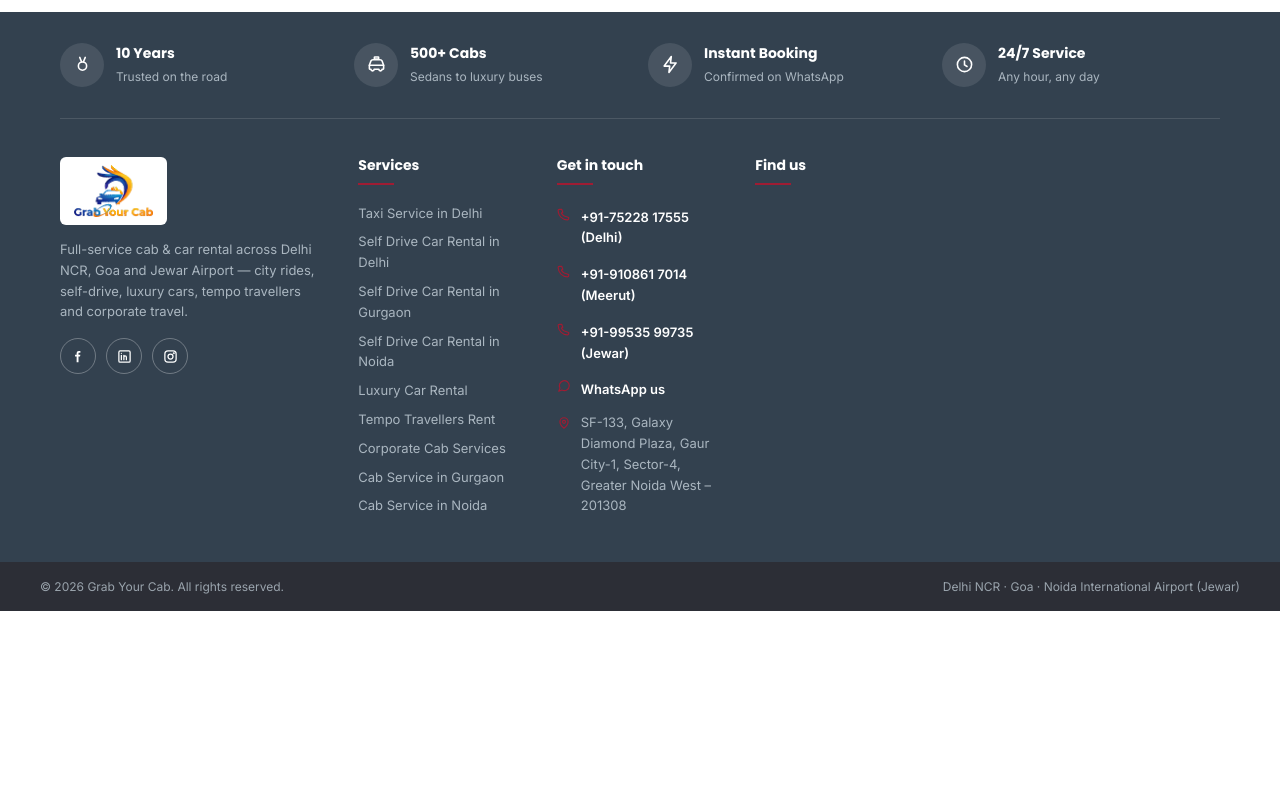
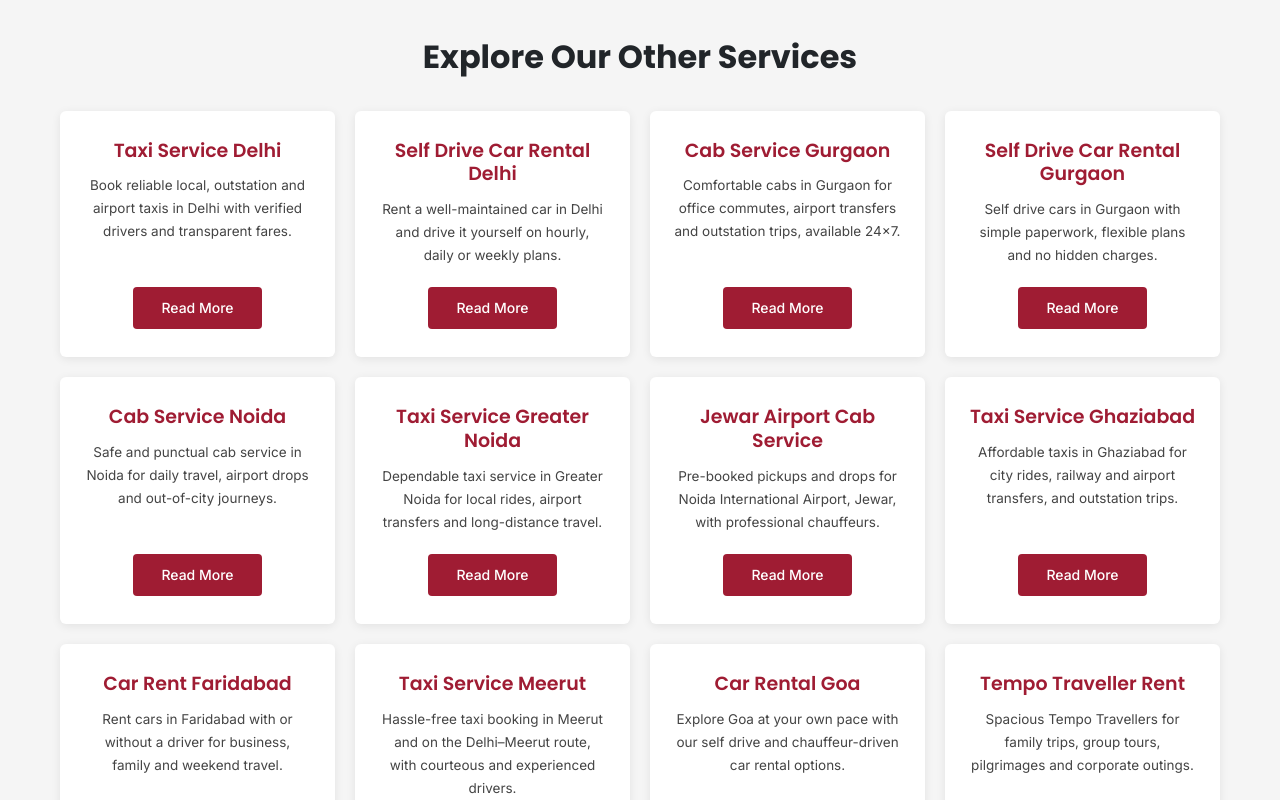
Before and after one commit to grabyourcab-lgtm/grabuourcabv2, a Next.js app: page /self-drive-car-rental-noida in a window 1280 px wide. Shown: the part 9440-10240 px from the top of the page. Before the commit the page ends 10051 px from the top, so only its background shows below. Built offline with nearby package versions, Linux system fonts and the light colour scheme; grey boxes are pictures that could not be loaded.

Commit message:
services

```diff
--- a/app/page.tsx
+++ b/app/page.tsx
@@ -13,6 +13,7 @@
 import { CITIES, TESTIMONIALS, OFFICES, PHONES, waLink } from "@/lib/site";
 import WelcomeSection from "@/components/sections/Welcome";
 import CitiesGrid from "@/components/sections/CitiesGrid";
+
 
 export const dynamic = "force-dynamic";
 
@@ -243,6 +244,8 @@
         </div>
       </section>
 
+
+
       {/* ABOUT + DELIVERS */}
       {/* <section className="sec grey">
         <div className="container">
--- a/app/self-drive-car-rental-noida/page.tsx
+++ b/app/self-drive-car-rental-noida/page.tsx
@@ -3,6 +3,7 @@
 import type { Metadata } from "next";
 import Link from "next/link";
 import TaxiSearch from "../taxi/page";
+import OtherServices from "@/components/sections/OtherServices";
 export const metadata: Metadata = {
   title: "Self Drive Car Rental in Noida | Flexible Car Hire",
   alternates: {
@@ -739,6 +740,7 @@
           </div>
         </div>
       </section>
+      <OtherServices current="self-drive-car-rental-noida"/>
       <Footer />
     </>
   );
--- /dev/null
+++ b/components/sections/OtherServices.tsx
@@ -0,0 +1,197 @@
+import Link from "next/link";
+
+/**
+ * OtherServices - "Explore Our Other Services" section
+ *
+ * Usage:
+ *   <OtherServices current="taxi-service-delhi" />
+ *
+ * current -> jis page par ho uska slug (wo list me nahi dikhega)
+ * limit   -> optional, kitne cards dikhane hain (default: sab)
+ */
+const SERVICES = [
+  {
+    slug: "taxi-service-delhi",
+    title: "Taxi Service Delhi",
+    desc: "Book reliable local, outstation and airport taxis in Delhi with verified drivers and transparent fares.",
+  },
+  {
+    slug: "self-drive-car-rental-delhi",
+    title: "Self Drive Car Rental Delhi",
+    desc: "Rent a well-maintained car in Delhi and drive it yourself on hourly, daily or weekly plans.",
+  },
+  {
+    slug: "cab-service-gurgaon",
+    title: "Cab Service Gurgaon",
+    desc: "Comfortable cabs in Gurgaon for office commutes, airport transfers and outstation trips, available 24x7.",
+  },
+  {
+    slug: "self-drive-car-rental-gurgaon",
+    title: "Self Drive Car Rental Gurgaon",
+    desc: "Self drive cars in Gurgaon with simple paperwork, flexible plans and no hidden charges.",
+  },
+  {
+    slug: "cab-service-noida",
+    title: "Cab Service Noida",
+    desc: "Safe and punctual cab service in Noida for daily travel, airport drops and out-of-city journeys.",
+  },
+  {
+    slug: "self-drive-car-rental-noida",
+    title: "Self Drive Car Rental Noida",
+    desc: "Choose from a range of clean, serviced cars in Noida and enjoy the freedom of driving yourself.",
+  },
+  {
+    slug: "taxi-service-greater-noida",
+    title: "Taxi Service Greater Noida",
+    desc: "Dependable taxi service in Greater Noida for local rides, airport transfers and long-distance travel.",
+  },
+  {
+    slug: "jewar-airport-cab-service",
+    title: "Jewar Airport Cab Service",
+    desc: "Pre-booked pickups and drops for Noida International Airport, Jewar, with professional chauffeurs.",
+  },
+  {
+    slug: "taxi-service-ghaziabad",
+    title: "Taxi Service Ghaziabad",
+    desc: "Affordable taxis in Ghaziabad for city rides, railway and airport transfers, and outstation trips.",
+  },
+  {
+    slug: "car-rent-faridabad",
+    title: "Car Rent Faridabad",
+    desc: "Rent cars in Faridabad with or without a driver for business, family and weekend travel.",
+  },
+  {
+    slug: "taxi-service-meerut",
+    title: "Taxi Service Meerut",
+    desc: "Hassle-free taxi booking in Meerut and on the Delhi–Meerut route, with courteous and experienced drivers.",
+  },
+  {
+    slug: "car-rental-goa",
+    title: "Car Rental Goa",
+    desc: "Explore Goa at your own pace with our self drive and chauffeur-driven car rental options.",
+  },
+  {
+    slug: "tempo-traveller-rent",
+    title: "Tempo Traveller Rent",
+    desc: "Spacious Tempo Travellers for family trips, group tours, pilgrimages and corporate outings.",
+  },
+  {
+    slug: "luxury-car-rental",
+    title: "Luxury Car Rental",
+    desc: "Premium luxury cars for weddings, business meetings and special occasions, with or without a chauffeur.",
+  },
+  {
+    slug: "corporate-cab-services",
+    title: "Corporate Cab Services",
+    desc: "Employee transport, client pickups and airport transfers for companies, with monthly billing and dedicated support.",
+  },
+];
+
+export default function OtherServices({
+  current = "",
+  limit,
+  heading = "Explore Our Other Services",
+}) {
+  const clean = current.replace(/^\/+|\/+$/g, "");
+  let items = SERVICES.filter((s) => s.slug !== clean);
+  if (limit) items = items.slice(0, limit);
+
+  return (
+    <section
+      style={{
+        background: "var(--grey, #f5f5f5)",
+        padding: "55px 0",
+        fontFamily: '"Inter","Segoe UI",Roboto,Arial,sans-serif',
+      }}
+    >
+      {/* hover ke liye chhota scoped css (inline me hover nahi hota) */}
+      <style>{`
+        .osc-card{transition:box-shadow .18s}
+        .osc-card:hover{box-shadow:0 10px 30px rgba(0,0,0,.14)!important}
+        .osc-btn{transition:background .18s}
+        .osc-btn:hover{background:var(--red-dark,#7e1628)!important}
+      `}</style>
+
+      <div style={{ maxWidth: 1200, margin: "0 auto", padding: "0 20px" }}>
+        <h2
+          style={{
+            fontFamily: '"Poppins","Inter",sans-serif',
+            fontSize: "clamp(24px,3.2vw,32px)",
+            fontWeight: 700,
+            color: "var(--ink, #212529)",
+            textAlign: "center",
+            margin: "0 0 34px",
+          }}
+        >
+          {heading}
+        </h2>
+
+        <div
+          style={{
+            display: "grid",
+            gridTemplateColumns: "repeat(auto-fit, minmax(270px, 1fr))",
+            gap: 20,
+          }}
+        >
+          {items.map((s) => (
+            <div
+              key={s.slug}
+              className="osc-card"
+              style={{
+                background: "#fff",
+                borderRadius: "var(--r, 6px)",
+                boxShadow: "var(--shadow, 0 2px 10px rgba(0,0,0,.08))",
+                padding: "28px 24px",
+                textAlign: "center",
+                display: "flex",
+                flexDirection: "column",
+                alignItems: "center",
+              }}
+            >
+              <h3
+                style={{
+                  fontFamily: '"Poppins","Inter",sans-serif',
+                  fontSize: 19,
+                  fontWeight: 600,
+                  color: "var(--red, #9f1c33)",
+                  margin: "0 0 12px",
+                }}
+              >
+                {s.title}
+              </h3>
+
+              <p
+                style={{
+                  fontSize: 13.5,
+                  lineHeight: 1.7,
+                  color: "var(--text, #444)",
+                  margin: "0 0 20px",
+                  flexGrow: 1,
+                }}
+              >
+                {s.desc}
+              </p>
+
+              <Link
+                href={`/${s.slug}`}
+                className="osc-btn"
+                style={{
+                  display: "inline-block",
+                  background: "var(--red, #9f1c33)",
+                  color: "#fff",
+                  fontSize: 14,
+                  fontWeight: 500,
+                  padding: "10px 28px",
+                  borderRadius: 4,
+                  textDecoration: "none",
+                }}
+              >
+                Read More
+              </Link>
+            </div>
+          ))}
+        </div>
+      </div>
+    </section>
+  );
+}
```
Also changed, not shown: app/blogs/components/AuthorCard.tsx (added, +94 -0 lines), app/blogs/self-drive-car-rental-diwali/page.tsx (+12 -0 lines).
